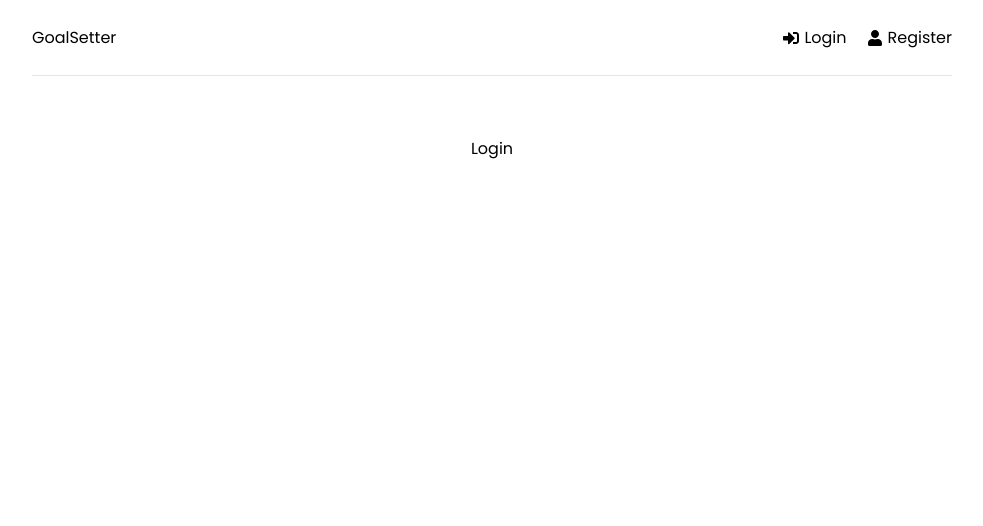
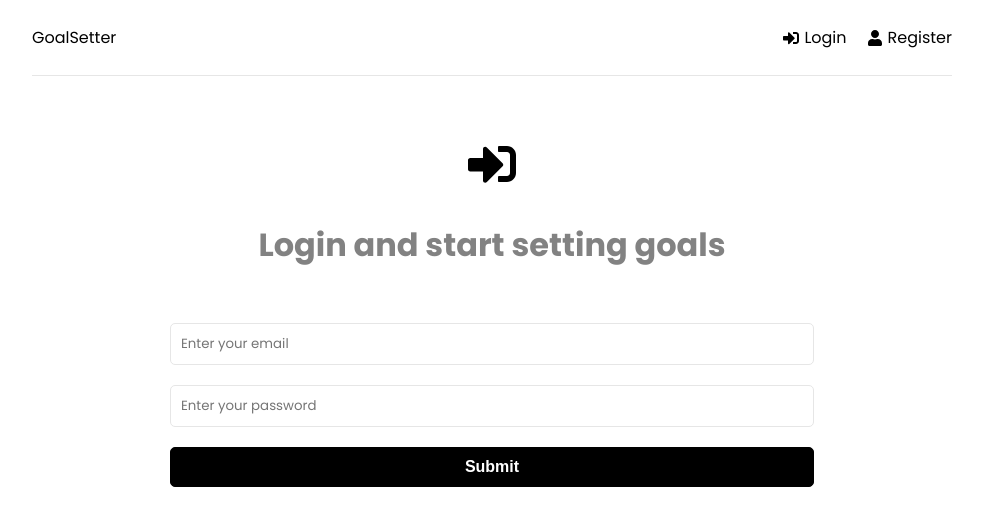
Before and after one commit to zerobeloved/mernFullStackAPP, a React (Create React App) app in the folder frontend/: page /login in a window 1280 px wide. Shown: the top 526 px of the page, without its empty margins (148-1131 px from the left). Built offline with nearby package versions, Linux system fonts and the light colour scheme.

Commit message:
add frond UI

```diff
--- a/frontend/src/pages/Login.jsx
+++ b/frontend/src/pages/Login.jsx
@@ -1,7 +1,52 @@
+import {useEffect, useState } from 'react'
+import {FaSignInAlt} from 'react-icons/fa'
+
 function Login() {
-    return (
-        <div>Login</div>
-    )
+    const [formData, setFormData] = useState({
+        email: '',
+        password: '',
+    })
+
+    const {email, password} = formData
+
+    const onChange = (e) => {
+        setFormData((prevState) => ({
+            ...prevState,
+            [e.target.name]: e.target.value,
+        }))
+    }
+    const onSubmit = (e) => {
+        e.preventDefault()
+    }
+
+  return (
+    <>
+        <section className="heading">
+            <h1>
+                <FaSignInAlt>Login</FaSignInAlt>
+            </h1>
+            <p>Login and start setting goals</p>
+        </section>
+
+        <section className="form">
+            <form onSubmit={onSubmit}></form>
+            <form>
+                <div className="form-group">
+                <input type="text" className="form-control" id="email" name="email" value={email} placeholder='Enter your email' onChange={onChange}/>
+                </div>
+                <div className="form-group">
+                <input type="text" className="form-control" id="password" name="password" value={password} placeholder='Enter your password' onChange={onChange}/>
+                </div>
+
+                <div className="form-group">
+                    <button type="submit" className='btn btn-block'>
+                        Submit
+                    </button>
+                </div>
+            </form>
+        </section>
+    </>
+  )
 }
 
 export default Login
```
